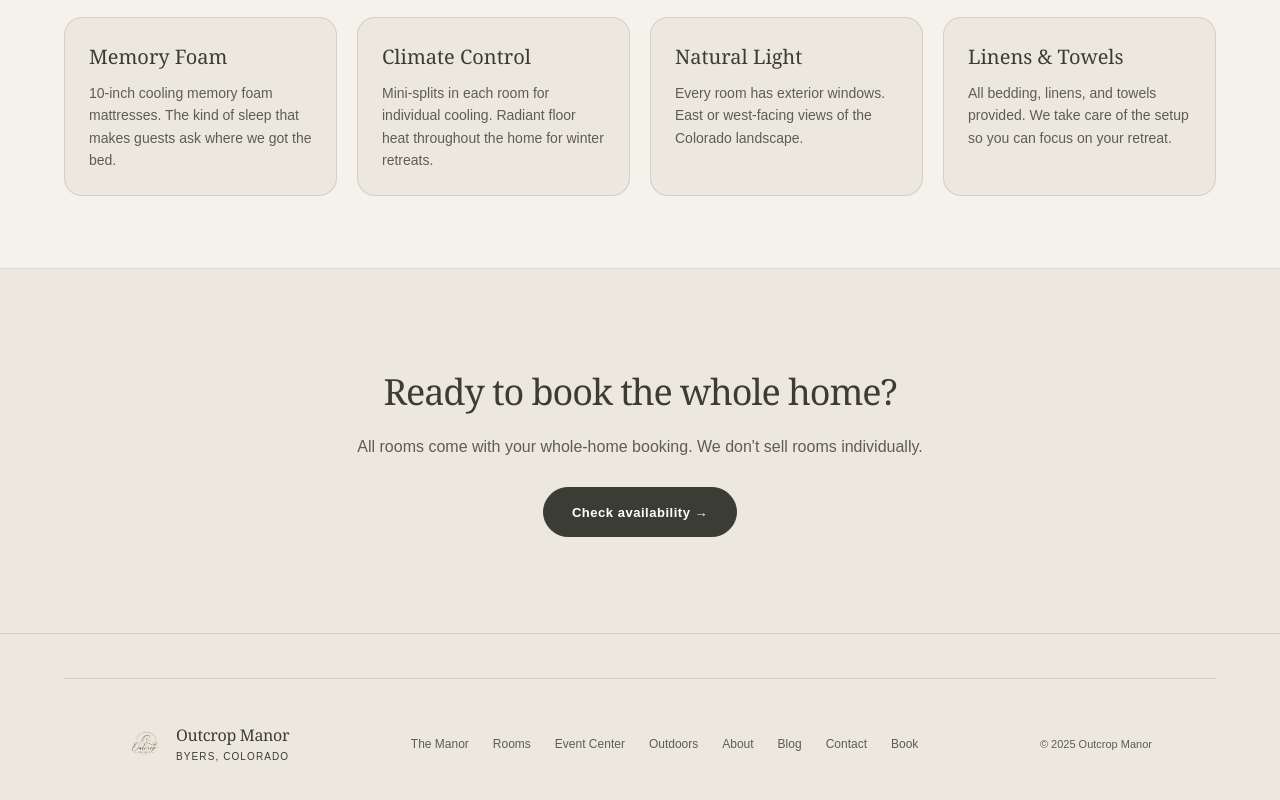
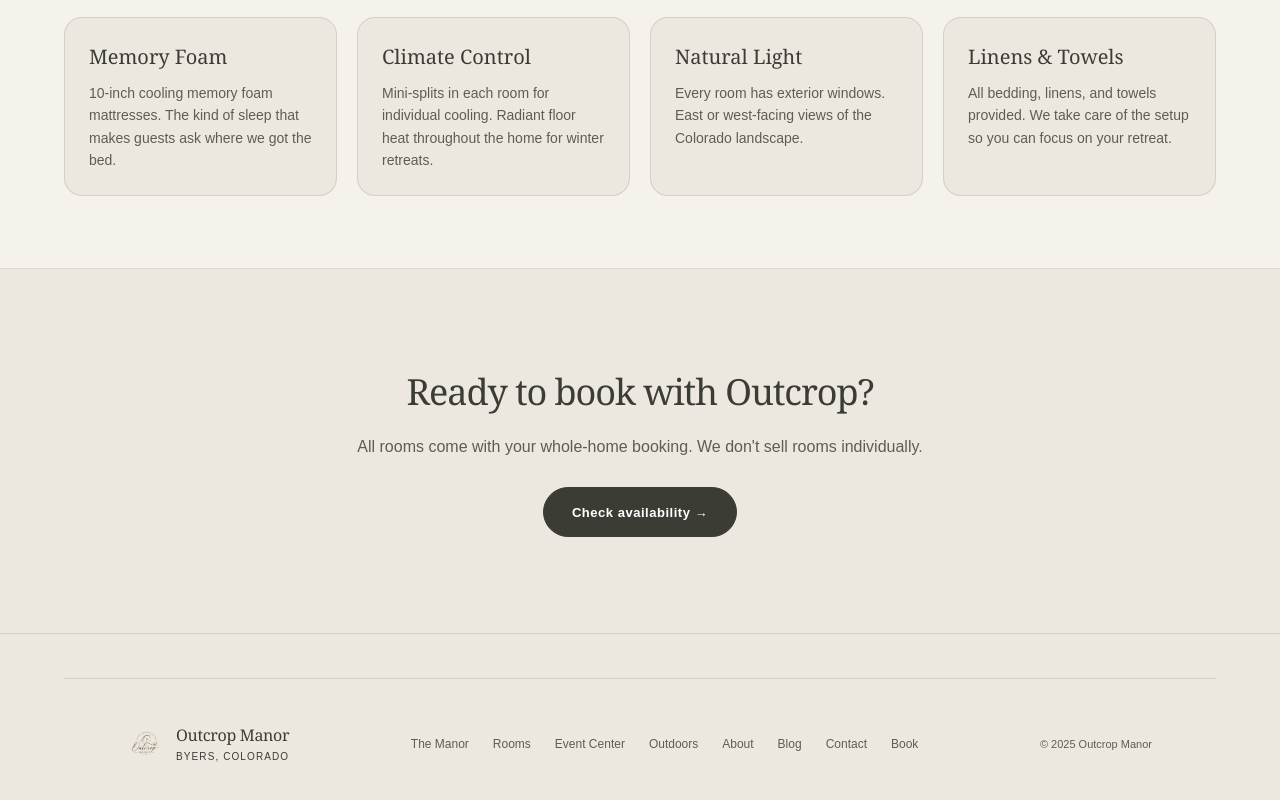
Before and after one commit to stimmel11/outcrop-manor-website, a Next.js app: page /explore-the-rooms in a window 1280 px wide. Shown: the part 2151-2951 px from the top of the page. Built offline with nearby package versions, Linux system fonts and the light colour scheme.

Commit message:
Update CTA heading on explore-the-rooms page
Co-Authored-By: Claude Sonnet 4.6 <noreply@anthropic.com>
Claude-Session: https://claude.ai/code/session_01AN4QuHKFK3LvPHS3VXJ5fQ

```diff
--- a/app/explore-the-rooms/page.tsx
+++ b/app/explore-the-rooms/page.tsx
@@ -162,7 +162,7 @@ export default function ExploreTheRoomsPage() {
             margin: "0 0 16px",
           }}
         >
-          Ready to book the whole home?
+          Ready to book with Outcrop?
         </h2>
         <p style={{ color: "var(--forest-soft)", marginBottom: 28 }}>
           All rooms come with your whole-home booking. We don&apos;t sell rooms individually.
```
